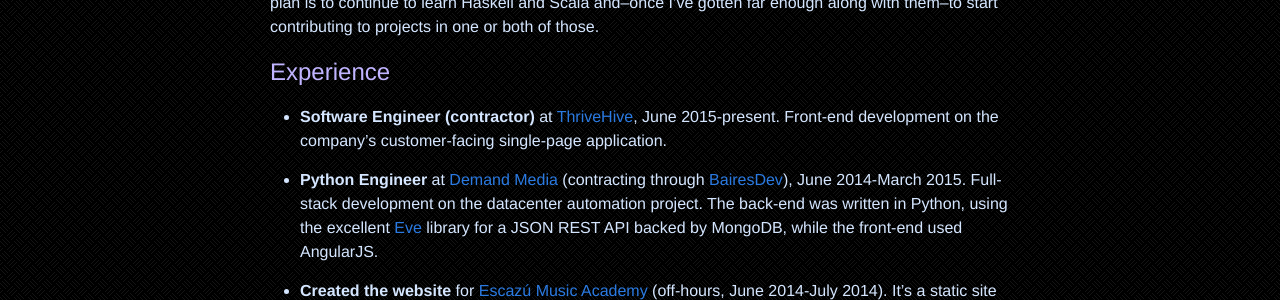
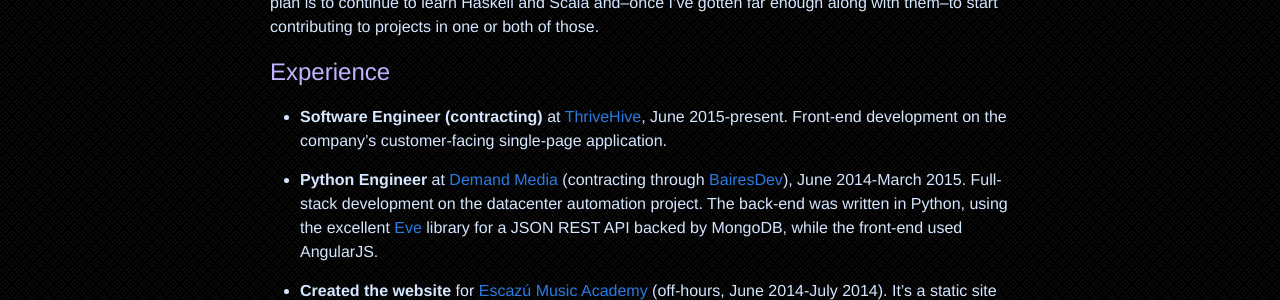
Before and after one commit to oneeman/oneeman.github.io, a Jekyll site: the page built from cv.md, in a window 1280 px wide. Shown: the part 323-623 px from the top of the page. Built offline with Jekyll 4.4.1, drawn with Linux system fonts in a browser that asks for light colours.

Commit message:
Another typo

```diff
--- a/cv.md
+++ b/cv.md
@@ -19,7 +19,7 @@
 
 ## Experience
 
-* **Software Engineer (contractor)** at [ThriveHive](http://thrivehive.com), June 2015-present.  Front-end development
+* **Software Engineer (contracting)** at [ThriveHive](http://thrivehive.com), June 2015-present.  Front-end development
 on the company's customer-facing single-page application.
 
 * **Python Engineer** at [Demand Media](http://www.demandmedia.com) (contracting through
```
